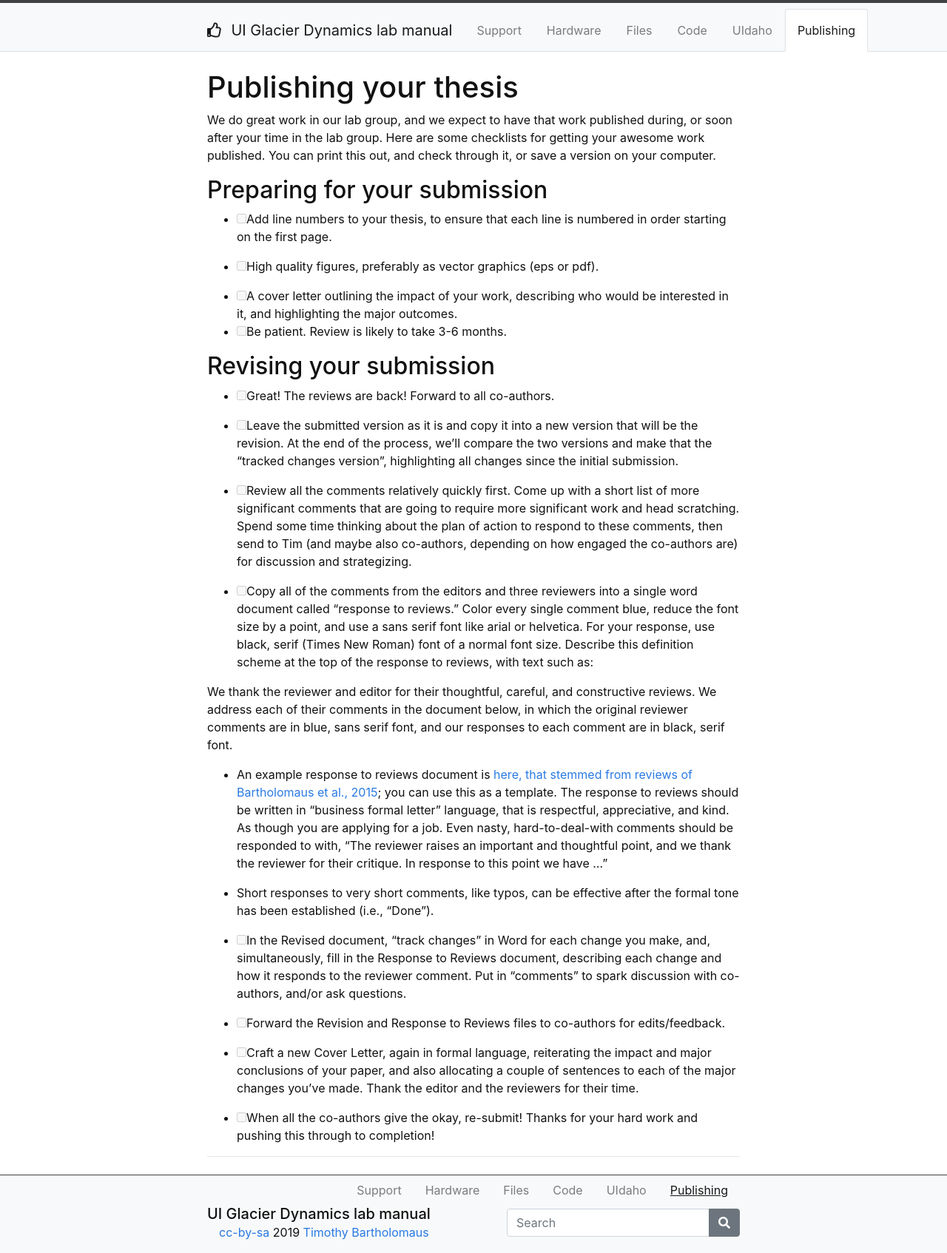
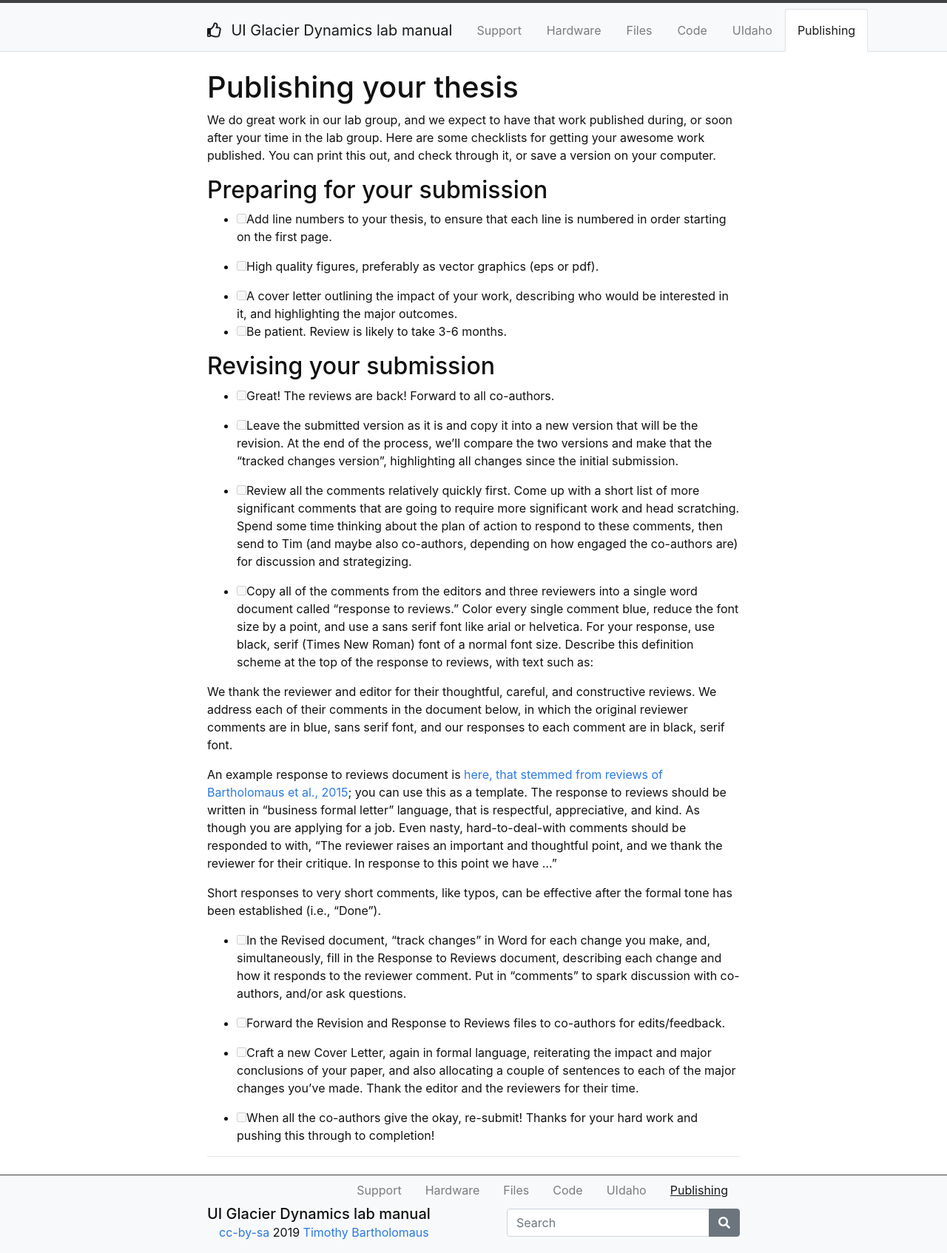
Before and after one commit to yoramterleth/uiglaciology, a Jekyll site: the page built from content/5-Publishing.md, in a window 1280 px wide. Shown: the whole page at 74% size. Built offline with Jekyll 4.4.1, drawn with Linux system fonts in a browser that asks for light colours.

```diff
--- a/content/5-Publishing.md
+++ b/content/5-Publishing.md
@@ -27,9 +27,9 @@ We do great work in our lab group, and we expect to have that work published dur
 We thank the reviewer and editor for their thoughtful, careful, and constructive reviews.  We address each of their comments in the document below, in which the original reviewer comments are in blue, sans serif font, and our responses to each comment are in black, serif font.
 </p></blockquote>
 
-   - An example response to reviews document is [here, that stemmed from reviews of Bartholomaus et al., 2015](../content/files/Response_to_reviews.docx); you can use this as a template.  The response to reviews should be written in "business formal letter" language, that is respectful, appreciative, and kind.  As though you are applying for a job.  Even nasty, hard-to-deal-with comments should be responded to with, "The reviewer raises an important and thoughtful point, and we thank the reviewer for their critique.  In response to this point we have ..."
+   An example response to reviews document is [here, that stemmed from reviews of Bartholomaus et al., 2015](../content/files/Response_to_reviews.docx); you can use this as a template.  The response to reviews should be written in "business formal letter" language, that is respectful, appreciative, and kind.  As though you are applying for a job.  Even nasty, hard-to-deal-with comments should be responded to with, "The reviewer raises an important and thoughtful point, and we thank the reviewer for their critique.  In response to this point we have ..."
 
-   - Short responses to very short comments, like typos, can be effective after the formal tone has been established (i.e., "Done").
+   Short responses to very short comments, like typos, can be effective after the formal tone has been established (i.e., "Done").
 
 - [ ] In the Revised document, "track changes" in Word for each change you make, and, simultaneously, fill in the Response to Reviews document, describing each change and how it responds to the reviewer comment.  Put in "comments" to spark discussion with co-authors, and/or ask questions.
 
```
